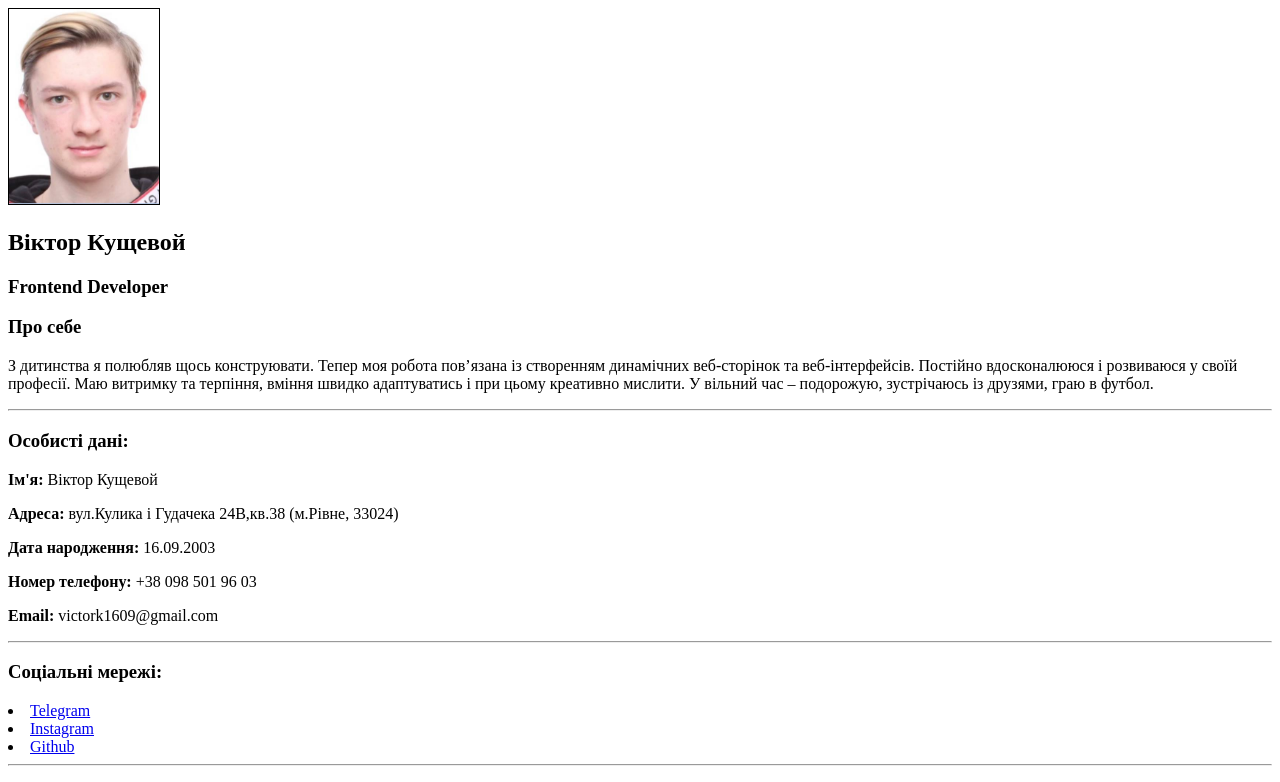
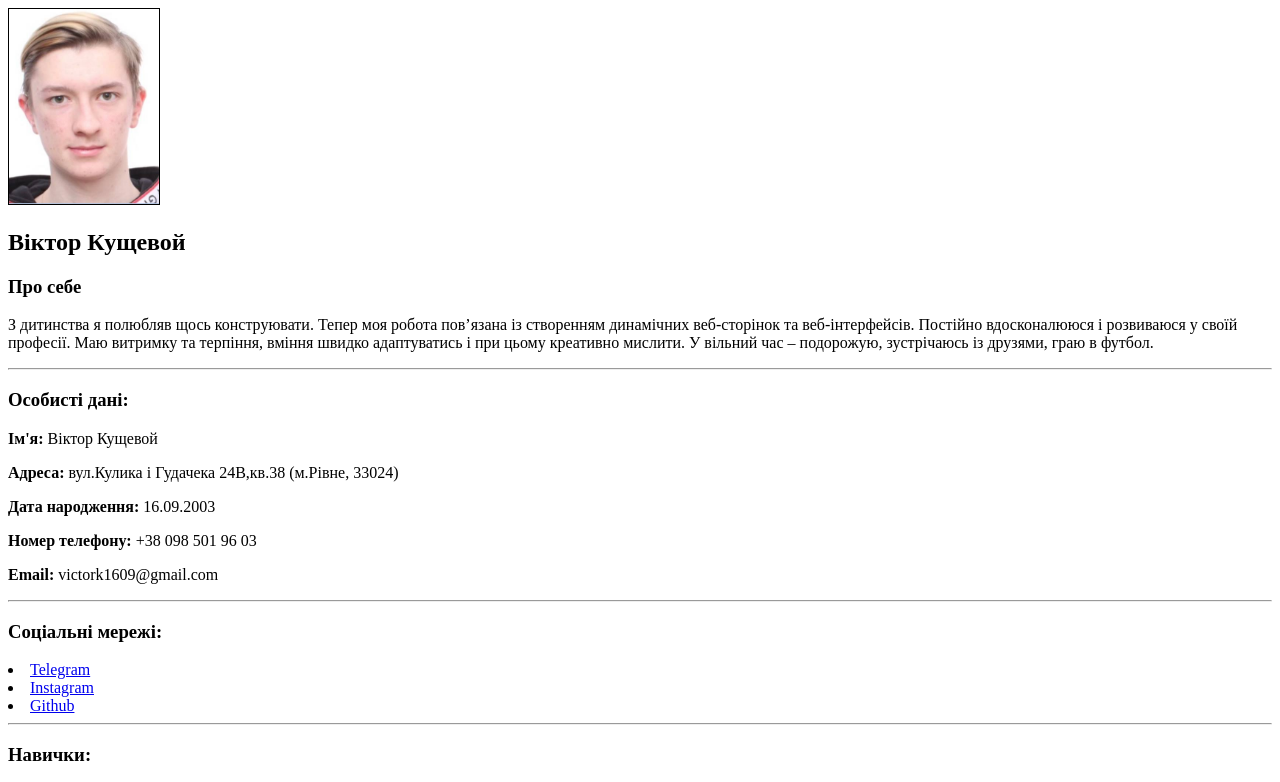
Before and after one commit to ViktorKushchevoi/frontend, a plain HTML site: page index.html in a window 1280 px wide. Shown: the top 782 px of the page. Drawn offline with Linux system fonts and the light colour scheme.

Commit message:
Index update

```diff
--- a/index.html
+++ b/index.html
@@ -8,7 +8,6 @@
 <body>
     <img src="photo.jpg" alt="My photo" width="150px" height="auto" border="1px solid black">
    <h2>Віктор Кущевой</h2>
-    <h3>Frontend Developer</h3>
     <h3>Про себе</h3>
     <p>З дитинства я полюбляв щось конструювати. Тепер моя
         робота пов’язана із створенням динамічних веб-сторінок та
```
